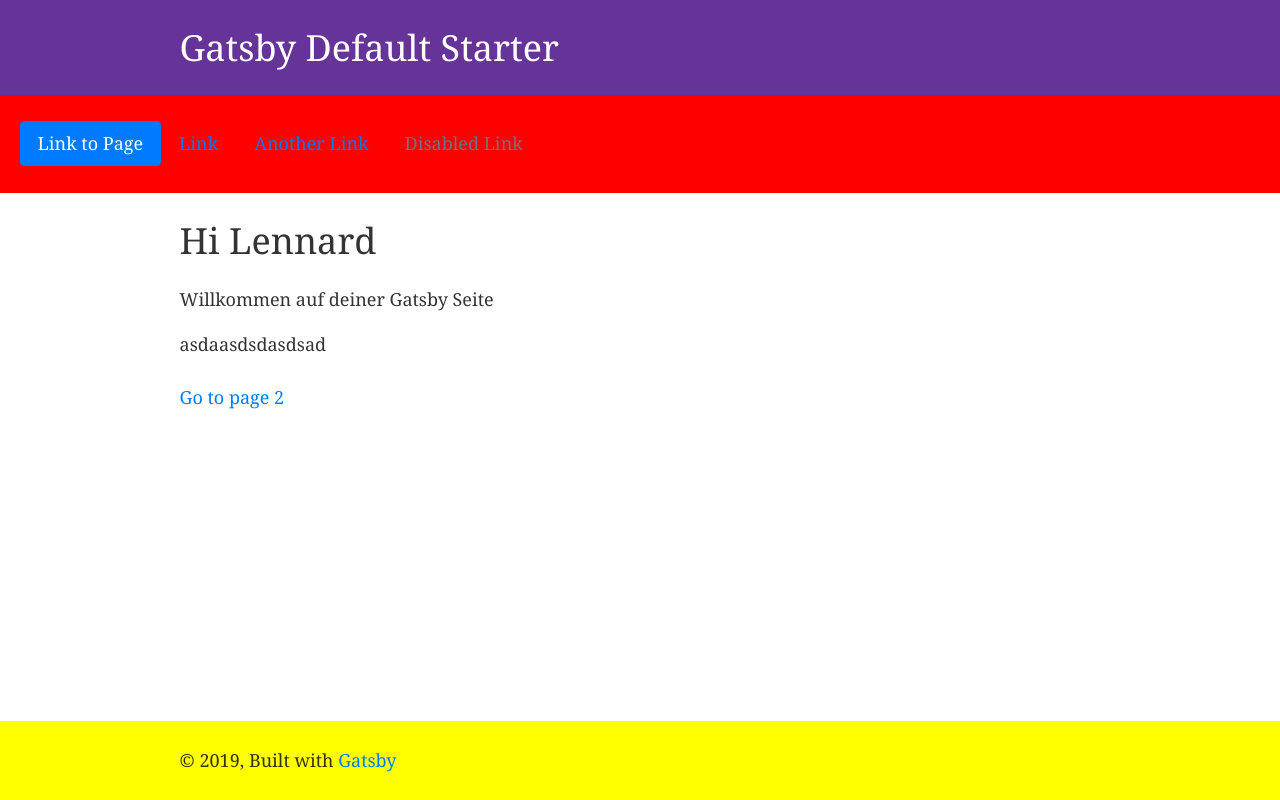
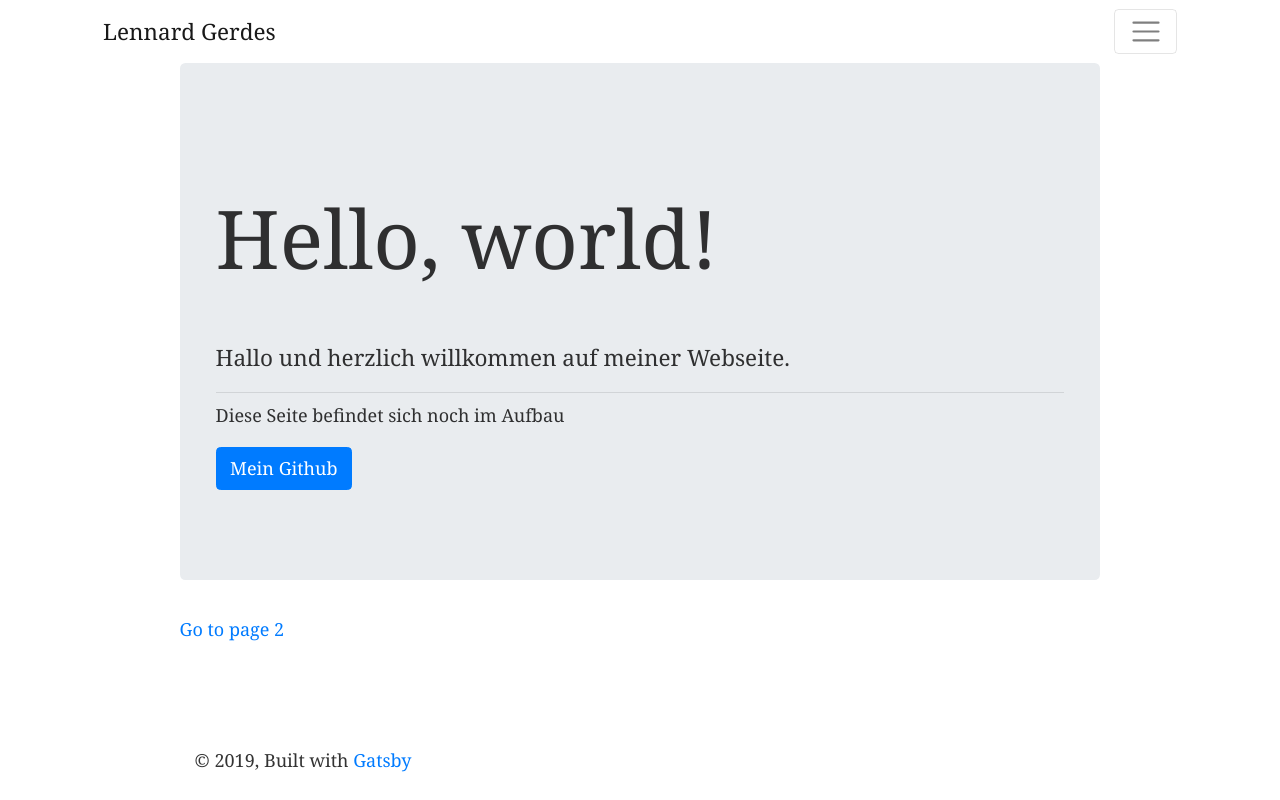
Before and after one commit to ralph44/gatsby, a Gatsby site: page / in a window 1280 px wide. Built offline with nearby package versions, Linux system fonts and the light colour scheme; Gatsby itself is replaced by a stand-in of ours.

Commit message:
first build that is presentable

```diff
--- a/gatsby-config.js
+++ b/gatsby-config.js
@@ -1,7 +1,7 @@
 module.exports = {
   siteMetadata: {
-    title: `Gatsby Default Starter`,
-    description: `Kick off your next, great Gatsby project with this default starter. This barebones starter ships with the main Gatsby configuration files you might need.`,
+    title: `Lennard Gerdes`,
+    description: `Projekte und Lebenslauf`,
     author: `@gatsbyjs`,
   },
   plugins: [
--- a/src/components/footer.js
+++ b/src/components/footer.js
@@ -1,14 +1,14 @@
 import PropTypes from 'prop-types'
 import React from 'react'
+import {Container} from 'reactstrap'
 
 const Footer = ({ siteTitle }) => (
-  <div
+  <Container
     style={{
-      background: `yellow`,
+      background: `white`,
       padding: `0`,
       position: `absolute`,
       bottom: `0`,
-      width: `100%`
     }}
   >
     <div
@@ -24,7 +24,7 @@ const Footer = ({ siteTitle }) => (
           <a href="https://www.gatsbyjs.org">Gatsby</a>
         </div>
     </div>
-  </div>
+  </Container>
 )
 
 Footer.propTypes = {
--- a/src/components/layout.js
+++ b/src/components/layout.js
@@ -2,10 +2,10 @@ import React from 'react'
 import PropTypes from 'prop-types'
 import { StaticQuery, graphql } from 'gatsby'
 
-import Header from './header'
 import Footer from './footer'
 import './layout.css'
 import Navbar from './navbar';
+import { Container } from 'reactstrap';
 
 const Layout = ({ children }) => (
   <StaticQuery
@@ -21,8 +21,8 @@ const Layout = ({ children }) => (
     `}
     render={data => (
       <>
-        <Header siteTitle={data.site.siteMetadata.title} />
-        <Navbar />
+        <Container>
+        <Navbar title={data.site.siteMetadata.title}/>
         <div
           style={{
             margin: `0 auto`,
@@ -35,6 +35,7 @@ const Layout = ({ children }) => (
 
         </div>
         <Footer />
+        </Container>
       </>
     )}
   />
--- /dev/null
+++ b/src/components/lel.js
@@ -0,0 +1,20 @@
+import React from 'react';
+import { Jumbotron, Button } from 'reactstrap';
+
+const lel = (props) => {
+  return (
+    <div>
+      <Jumbotron>
+        <h1 className="display-3">Hello, world!</h1>
+        <p className="lead">Hallo und herzlich willkommen auf meiner Webseite.</p>
+        <hr className="my-2" />
+        <p>Diese Seite befindet sich noch im Aufbau</p>
+        <p className="lead">
+          <Button color="primary" href="https://github.com/ralph44" >Mein Github</Button>
+        </p>
+      </Jumbotron>
+    </div>
+  );
+};
+
+export default lel;
--- a/src/components/navbar.js
+++ b/src/components/navbar.js
@@ -1,49 +1,40 @@
-import PropTypes from 'prop-types'
-import React from 'react'
-import {
-  Nav,
-  NavItem,
-  NavLink } from 'reactstrap';
-import { Link } from 'gatsby'
+import React from 'react';
+import { Collapse, Navbar, NavbarToggler, NavbarBrand,  Nav, NavItem, NavLink } from 'reactstrap';
 
-const Navbar1 = ({ siteTitle }) => (
-  <div
-  style={{
-    background: `red`,
-    padding: `1.45rem 1.0875rem`,
-    marginBottom: `1.45rem`,
-    marginTop: `0`,
-  }}>
-  <Nav pills>
+export default class navbar extends React.Component {
+  constructor(props) {
+    super(props);
+
+    this.toggleNavbar = this.toggleNavbar.bind(this);
+    this.state = {
+      collapsed: true,
+      "title": "Lennard"
+    };
+  }
+
+  toggleNavbar() {
+    this.setState({
+      collapsed: !this.state.collapsed
+    });
+  }
+  render() {
+    return (
+      <div className="clearfix">
+        <Navbar color="faded" light className="cleafix">
+        <NavbarBrand href="/">{this.props.title}</NavbarBrand>
+          <NavbarToggler onClick={this.toggleNavbar} className="" />
+          <Collapse isOpen={!this.state.collapsed} navbar>
+            <Nav navbar>
               <NavItem>
-      <NavLink href="/page-2/" active>
-        <Link to="/page-2/"  style={{
-            color: `white`,
-            textDecoration: `none`,
-        }}>
-          Link to Page
-        </Link>
-      </NavLink>
+                <NavLink href="/page-2/">Projects</NavLink>
               </NavItem>
               <NavItem>
-      <NavLink href="#">Link</NavLink>
-    </NavItem>
-    <NavItem>
-      <NavLink href="#">Another Link</NavLink>
-    </NavItem>
-    <NavItem>
-      <NavLink disabled href="#">Disabled Link</NavLink>
+                <NavLink href="https://github.com/ralph44">GitHub</NavLink>
               </NavItem>
             </Nav>
+          </Collapse>
+        </Navbar>
       </div>
-)
-
-Navbar1.propTypes = {
-  siteTitle: PropTypes.string,
+    );
   }
-
-Navbar1.defaultProps = {
-  siteTitle: ``,
 }
-
-export default Navbar1
--- a/src/pages/index.js
+++ b/src/pages/index.js
@@ -4,16 +4,12 @@ import 'bootstrap/dist/css/bootstrap.min.css';
 
 import Layout from '../components/layout';
 import SEO from '../components/seo';
+import Lel from '../components/lel';;
 
 const IndexPage = () => (
   <Layout>
-    <SEO title="Home" keywords={[`gatsby`, `application`, `react`]} />
-    <h1>Hi Lennard</h1>
-    <p>Willkommen auf deiner Gatsby Seite</p>
-    <p>asdaasdsdasdsad</p>
-    <p></p>
-    <div style={{ maxWidth: `300px`, marginBottom: `1.45rem` }}>
-    </div>
+    <SEO title="Home" keywords={[`gatsby`, `blog`, `machine learning`, `lennard gerdes`, `lennard`]} />
+    <Lel />
     <Link to="/page-2/">Go to page 2</Link>
   </Layout>
 )
```
Lines whose indentation alone changed are shown as unchanged.
